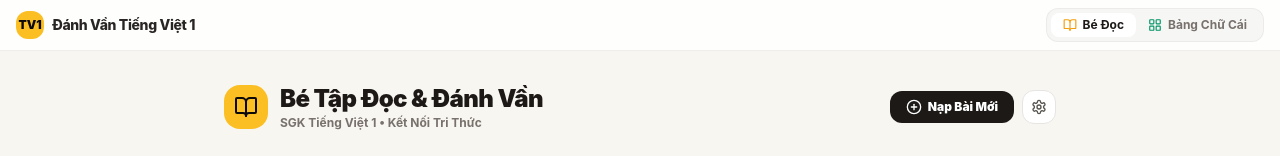
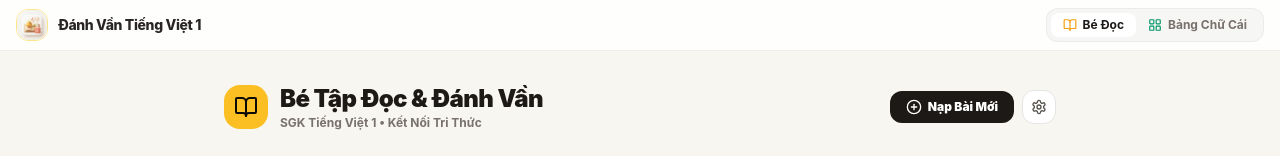
Before and after one commit to vuhpkt/app-hoc-danh-van-lop-1, a React (Vite) app: page / in a window 1280 px wide. Shown: the top 156 px of the page. Built offline with nearby package versions, Linux system fonts and the light colour scheme; no server answers.

Commit message:
feat(branding): add custom app icon and brand logo to navbar and favicon

```diff
--- a/index.html
+++ b/index.html
@@ -2,7 +2,7 @@
 <html lang="vi">
   <head>
     <meta charset="UTF-8" />
-    <link rel="icon" type="image/svg+xml" href="/vite.svg" />
+    <link rel="icon" type="image/jpeg" href="/app-icon.jpg" />
     <meta name="viewport" content="width=device-width, initial-scale=1.0" />
     <title>Học Đọc & Đánh Vần Tiếng Việt Lớp 1 (SGK Kết Nối Tri Thức)</title>
     <link rel="preconnect" href="https://fonts.googleapis.com">
--- a/src/App.tsx
+++ b/src/App.tsx
@@ -10,10 +10,12 @@ export function App() {
     <div className="w-full min-h-screen bg-[#F8F6F1] flex flex-col font-sans text-stone-900">
       {/* Top Bar Switcher: Thanh lịch, dịu nhẹ */}
       <nav className="sticky top-0 z-40 bg-white/85 backdrop-blur-md border-b border-stone-200/70 px-3 sm:px-4 py-2 flex items-center justify-between shadow-2xs">
-        <div className="flex items-center gap-2">
-          <div className="w-7 h-7 rounded-xl bg-amber-400 text-stone-950 flex items-center justify-center font-black text-xs shadow-2xs">
-            TV1
-          </div>
+        <div className="flex items-center gap-2.5">
+          <img
+            src={`${import.meta.env.BASE_URL}app-icon.jpg`}
+            alt="Logo Đánh Vần Tiếng Việt 1"
+            className="w-8 h-8 rounded-xl object-cover shadow-2xs border border-amber-200"
+          />
           <span className="font-extrabold text-stone-800 text-xs sm:text-sm tracking-tight hidden md:inline">
             Đánh Vần Tiếng Việt 1
           </span>
```
Also changed, not shown: public/app-icon.jpg (added), public/brand-logo.jpg (added).
